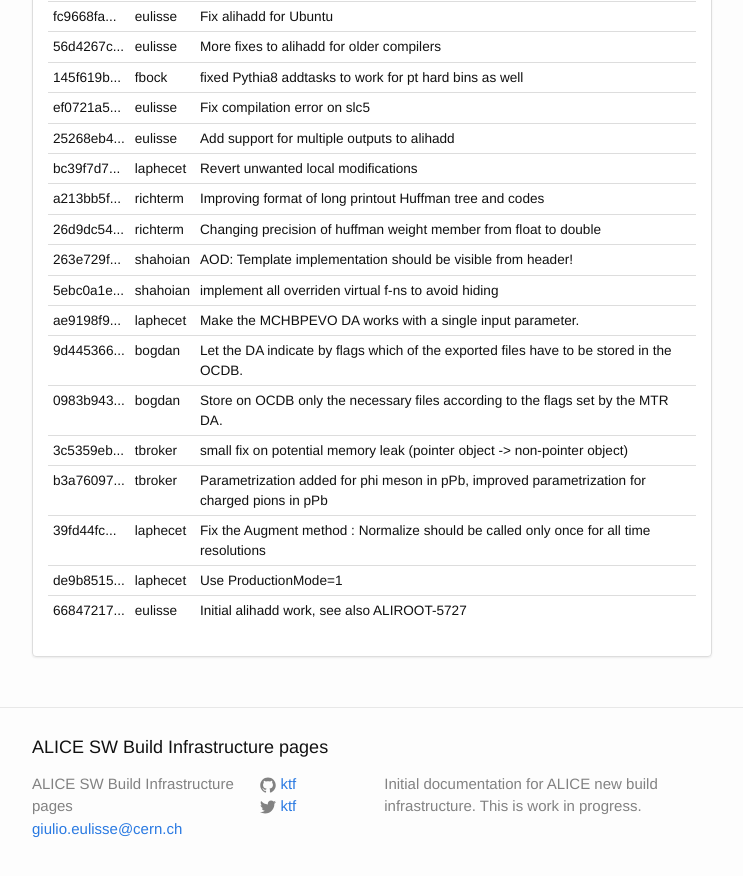
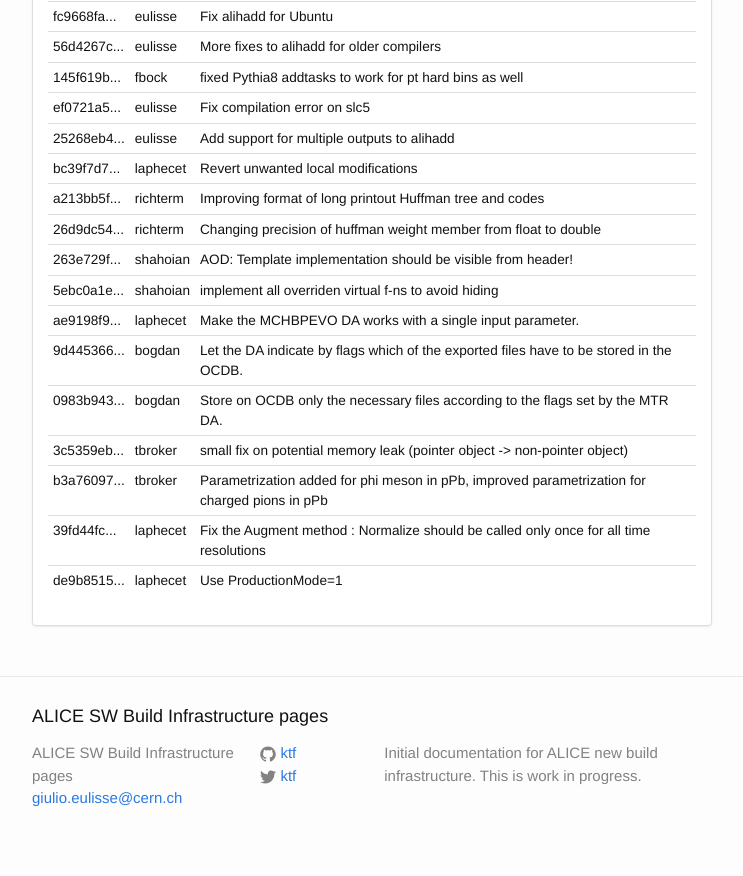
Before and after one commit to alisw/alisw.github.io, a Jekyll site: the page built from index.html, in a window 1280 px wide and 900 px high, scrolled down 1329 px. Shown: the top 876 px of the window, without its empty margins (268-1011 px from the left). Built offline with Jekyll 4.4.1, drawn with Linux system fonts in a browser that asks for light colours; nearby versions of some CDN libraries.

Commit message:
Updated results.

```diff
--- a/_data/commits-aliroot-master.yaml
+++ b/_data/commits-aliroot-master.yaml
@@ -148,8 +148,3 @@
  message: >-
     Use ProductionMode=1
  author: !!str laphecet
--
- commit: "668472175a9557a100464f6ed3b1b22bc61e06f5"
- message: >-
-    Initial alihadd work, see also ALIROOT-5727
- author: !!str eulisse
```
